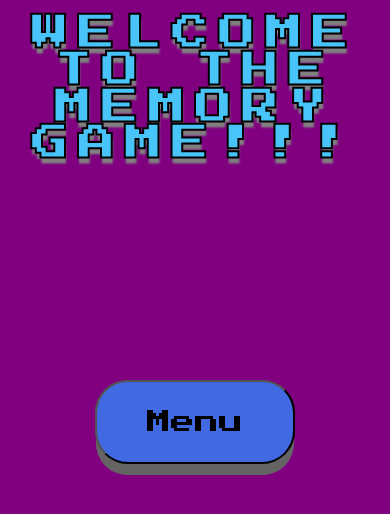
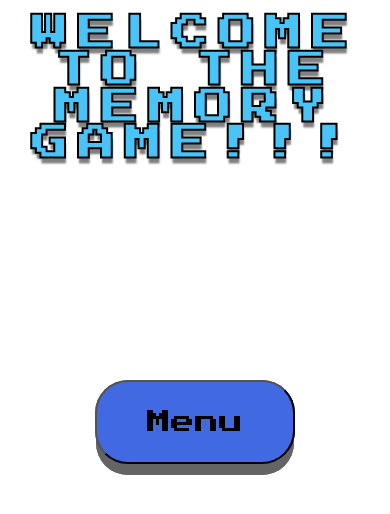
Before and after one commit to shavinski/memory-game, a plain HTML site: page index.html in a window 390 px wide. Drawn offline with Linux system fonts and the light colour scheme.

Commit message:
removed background colors from media querys

```diff
--- a/style.css
+++ b/style.css
@@ -191,11 +191,6 @@ body {
 }
 
 @media all and (max-width: 1201px) {
-
-    body {
-        background-color: yellow;
-    }
-
     .score-container, .best-container {
         font-size: 1.5em;
     }
@@ -211,10 +206,6 @@ body {
 }
 
 @media all and (max-width: 1000px) {
-    body {
-        background-color: green;
-    }
-
     .score-container, .best-container {
         font-size: 1.8em;
     }
@@ -230,10 +221,6 @@ body {
 };
 
 @media all and (max-width: 900px) {
-    body {
-        background-color: blue;
-    }
-
     .score-container, .best-container {
         font-size: 2em;
     }
@@ -251,10 +238,6 @@ body {
 @media all and (max-width: 700px) {
     .start h1 {
         font-size: 2.8em;
-    }
-
-    body {
-        background-color: red;
     }
 
     .score-container, .best-container {
@@ -288,8 +271,4 @@ body {
     .front {
         background-image: url(img/rithm-just-r.png);
     }
-
-    body {
-        background-color: purple;
-    }
 }
```
